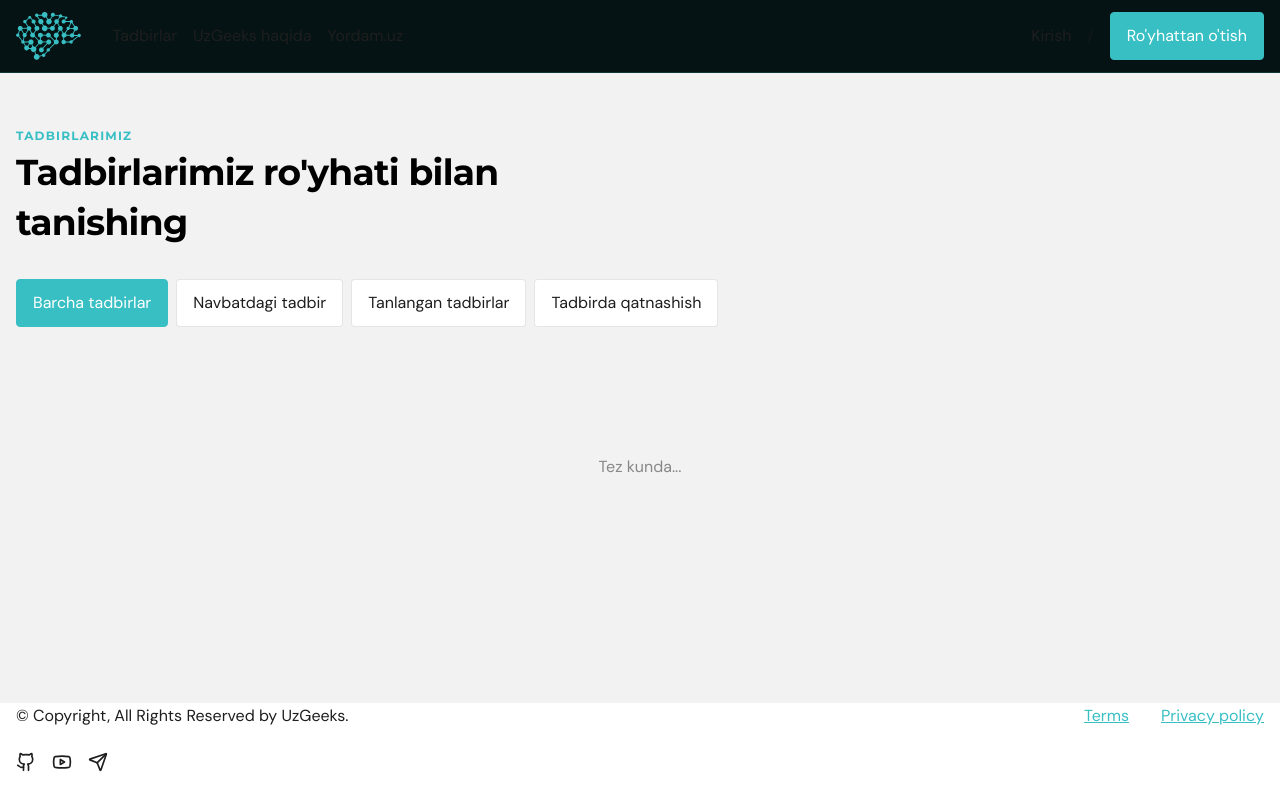
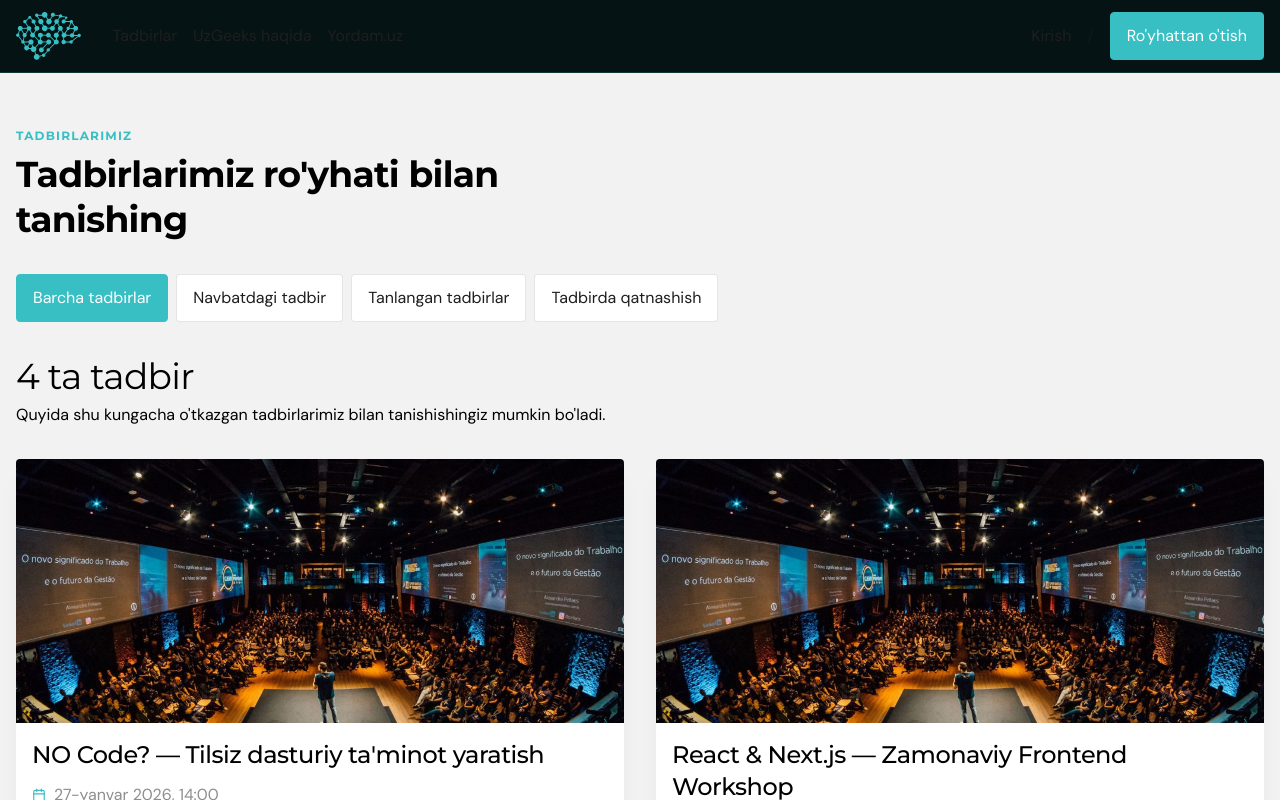
Before and after one commit to amakhmudov/uzgeeks-v3, a Next.js app: page /events in a window 1280 px wide. Both pictures are taken after a click on the button "Barcha tadbirlar". Shown: the top 800 px of the page. Built offline with nearby package versions, Linux system fonts and the light colour scheme.

Commit message:
feat: implement event card component and enhance event display; refactor styles and typography

```diff
--- a/src/components/home/AttendeesWorkAt.tsx
+++ b/src/components/home/AttendeesWorkAt.tsx
@@ -85,8 +85,8 @@ export function AttendeesWorkAt() {
   return (
     <section className="section space-y-8">
       <div className="container">
-        <div className="space-y-1 text-center max-w-xl mx-auto">
-          <p className="text-author text-brand">Ishtirokchilar</p>
+        <div className="title-block text-center max-w-xl mx-auto">
+          <p>Ishtirokchilar</p>
           <h2>
             <strong>
               UzGeeks ishtirokchilari qaysi kompaniyalarda ishlashadi?
--- /dev/null
+++ b/src/components/home/EventCard.tsx
@@ -0,0 +1,62 @@
+import Image from "next/image";
+import { Button } from "@/components/ui/Button";
+import type { EventItem } from "@/types/events";
+import { Calendar, MapPin, Play, Users } from "lucide-react";
+
+type EventCardProps = {
+  event: EventItem;
+};
+
+export function EventCard({ event }: EventCardProps) {
+  return (
+    <div className="rounded flex flex-col h-full bg-white shadow-xl shadow-border/50 hover:translate-y-1 hover:shadow-none transition will-change-transform overflow-hidden">
+      <div className="relative aspect-video max-h-66">
+        <Image
+          src={event.image}
+          alt={event.title}
+          fill
+          className="object-cover"
+        />
+      </div>
+
+      <div className="event-body flex flex-col p-4 space-y-3 grow">
+        <h4>{event.title}</h4>
+
+        <ul className="space-y-1 pb-3">
+          <li className="media-info text-muted">
+            <Calendar
+              size={14}
+              className="text-brand shrink-0"
+              aria-hidden="true"
+            />
+            {event.datetime}
+          </li>
+          <li className="media-info text-muted">
+            <MapPin
+              size={14}
+              className="text-brand shrink-0"
+              aria-hidden="true"
+            />
+            {event.location}
+          </li>
+          <li className="media-info text-muted">
+            <Users
+              size={14}
+              className="text-brand shrink-0"
+              aria-hidden="true"
+            />
+            {event.attendees}
+          </li>
+        </ul>
+
+        <Button
+          variant="primary"
+          className="w-full mt-auto media-info justify-center"
+        >
+          <Play size={16} />
+          Tomosha qilish
+        </Button>
+      </div>
+    </div>
+  );
+}
--- a/src/components/home/EventsSection.tsx
+++ b/src/components/home/EventsSection.tsx
@@ -2,9 +2,12 @@
 
 import { useState } from "react";
 import Image from "next/image";
+import Link from "next/link";
 import { Button } from "@/components/ui/Button";
 import type { Speaker, Event } from "@/types/events";
-import { Check, CircleCheckBig, Plus } from "lucide-react";
+import { CircleCheckBig } from "lucide-react";
+import { EVENTS, SELECTED_EVENTS } from "@/data/events";
+import { EventCard } from "@/components/home/EventCard";
 
 type EventsSectionProps = {
   tabs: string[];
@@ -18,8 +21,8 @@ export function EventsSection({ tabs, event, speakers }: EventsSectionProps) {
   return (
     <section className="section is-dark">
       <div className="container space-y-8">
-        <div className="space-y-1">
-          <p className="text-author text-brand">Tadbirlarimiz</p>
+        <div className="title-block">
+          <p>Tadbirlarimiz</p>
           <h2 className="max-w-xl">
             <strong>Tadbirlarimiz ro'yhati bilan tanishing</strong>
           </h2>
@@ -31,7 +34,7 @@ export function EventsSection({ tabs, event, speakers }: EventsSectionProps) {
               <Button
                 onClick={() => setActiveTab(i)}
                 variant={activeTab === i ? "primary" : "outline"}
-                className={`${activeTab === i ? "" : "bg-white hover:!bg-brand hover:text-white hover:border-brand"}`}
+                className={`${activeTab === i ? "" : "bg-white hover:bg-brand! hover:text-white hover:border-brand"}`}
               >
                 {tab}
               </Button>
@@ -39,7 +42,25 @@ export function EventsSection({ tabs, event, speakers }: EventsSectionProps) {
           ))}
         </ul>
 
-        {activeTab === 1 ? (
+        {activeTab === 0 ? (
+          <section className="space-y-8">
+            <div className="space-y-1">
+              <h2>{EVENTS.length} ta tadbir</h2>
+              <p>
+                Quyida shu kungacha o'tkazgan tadbirlarimiz bilan tanishishingiz
+                mumkin bo'ladi.
+              </p>
+            </div>
+
+            <ul className="grid grid-cols-2 gap-8">
+              {EVENTS.map((ev) => (
+                <li key={ev.id}>
+                  <EventCard event={ev} />
+                </li>
+              ))}
+            </ul>
+          </section>
+        ) : activeTab === 1 ? (
           <section className="space-y-8">
             <div className="space-y-1">
               <h2>{event.date}</h2>
@@ -79,6 +100,24 @@ export function EventsSection({ tabs, event, speakers }: EventsSectionProps) {
               </Button>
             </div>
           </section>
+        ) : activeTab === 2 ? (
+          <section className="space-y-8">
+            <div className="space-y-1">
+              <h2>{SELECTED_EVENTS.length} ta tanlangan tadbir</h2>
+              <p>
+                Jamiyatimiz tomonidan eng ko'p yoqtirilgan va yuqori baholangan
+                tadbirlar to'plami.
+              </p>
+            </div>
+
+            <ul className="grid grid-cols-2 gap-8">
+              {SELECTED_EVENTS.map((ev) => (
+                <li key={ev.id}>
+                  <EventCard event={ev} />
+                </li>
+              ))}
+            </ul>
+          </section>
         ) : (
           <div className="hv-center py-24">
             <p className="text-muted">Tez kunda...</p>
--- a/src/components/home/WhyAttendUzgeeks.tsx
+++ b/src/components/home/WhyAttendUzgeeks.tsx
@@ -23,8 +23,8 @@ export function WhyAttendUzgeeks() {
   return (
     <section className="section is-dark">
       <div className="container space-y-8">
-        <div className="space-y-1">
-          <p className="text-author text-brand">Nimaga qatnashish kerak</p>
+        <div className="title-block">
+          <p>Nimaga qatnashish kerak</p>
           <h2 className="max-w-xl">
             <strong>Nima uchun UzGeeks meetupida qatnashish kerak?</strong>
           </h2>
--- a/src/components/ui/Button.tsx
+++ b/src/components/ui/Button.tsx
@@ -1,7 +1,7 @@
 import { ButtonHTMLAttributes } from "react";
 import { cn } from "@/lib/utils";
 
-type ButtonVariant = "primary" | "outline";
+type ButtonVariant = "primary" | "outline" | "withIcon";
 
 type ButtonProps = {
   variant?: ButtonVariant;
@@ -14,6 +14,7 @@ const baseClasses = "rounded cursor-pointer leading-none h-12 transition";
 const variantClasses: Record<ButtonVariant, string> = {
   primary: "bg-brand border border-brand text-white px-4 hover:bg-brand/80",
   outline: "border text-body px-4 hover:bg-white/10",
+  withIcon: "media-info justify-center",
 };
 
 export function Button({
--- a/src/data/events.ts
+++ b/src/data/events.ts
@@ -3,7 +3,8 @@ import speakerMohinur from "@/assets/images/speaker-mohinur.jpg";
 import speakerAdham from "@/assets/images/speaker-adham.jpg";
 import speakerZarifjon from "@/assets/images/speaker-zarifjon.jpg";
 import speakerMuhamadali from "@/assets/images/speaker-muhamadali.jpg";
-import type { Speaker, Event } from "@/types/events";
+import conference from "@/assets/images/conference.jpg";
+import type { Speaker, Event, EventItem } from "@/types/events";
 
 export const speakers: Speaker[] = [
   {
@@ -54,3 +55,141 @@ export const upcomingEvent: Event = {
   date: "27-yanvar, 14:00",
   location: "Toshkent shahar, Mirzo Ulug'bek tumani, Muminov ko'chasi 4A.",
 };
+
+export const EVENTS: EventItem[] = [
+  {
+    id: "1",
+    day: "27",
+    month: "YAN",
+    category: "meetup",
+    image: conference,
+    title: "NO Code? — Tilsiz dasturiy ta'minot yaratish",
+    datetime: "27-yanvar 2026, 14:00",
+    location: "Toshkent, Muminov ko'chasi 4A",
+    attendees: "240 / 300 o'rin band",
+    avatars: [
+      { initial: "A", colorToken: "avatar-1" },
+      { initial: "M", colorToken: "avatar-2" },
+      { initial: "D", colorToken: "avatar-3" },
+    ],
+    speakerLabel: "5 ma'ruzachi",
+  },
+  {
+    id: "2",
+    day: "15",
+    month: "FEB",
+    category: "workshop",
+    image: conference,
+    title: "React & Next.js — Zamonaviy Frontend Workshop",
+    datetime: "15-fevral 2026, 10:00",
+    location: "Toshkent IT Park, Amir Temur 108",
+    attendees: "80 / 100 o'rin band",
+    avatars: [
+      { initial: "I", colorToken: "avatar-3" },
+      { initial: "B", colorToken: "avatar-4" },
+    ],
+    speakerLabel: "2 mentor",
+  },
+  {
+    id: "3",
+    day: "05",
+    month: "MAR",
+    category: "konferensiya",
+    image: conference,
+    title: "UzGeeks Conference 2026 — IT kelajagi",
+    datetime: "5-mart 2026, 09:00",
+    location: "Hyatt Regency Tashkent",
+    attendees: "500+ ishtirokchi kutilmoqda",
+    avatars: [
+      { initial: "A", colorToken: "avatar-1" },
+      { initial: "Z", colorToken: "avatar-6" },
+      { initial: "F", colorToken: "avatar-4" },
+    ],
+    speakerLabel: "12 spiker",
+  },
+  {
+    id: "4",
+    day: "22",
+    month: "MAR",
+    category: "hackathon",
+    image: conference,
+    title: "UzHack 2026 — 48 soatlik kodlash maratoni",
+    datetime: "22–24 mart 2026",
+    location: "INHA University, Toshkent",
+    attendees: "Sovrin: $5,000",
+    avatars: [
+      { initial: "T", colorToken: "avatar-3" },
+      { initial: "S", colorToken: "avatar-6" },
+    ],
+    speakerLabel: "Jamoalar uchun",
+  },
+];
+
+export const SELECTED_EVENTS: EventItem[] = [
+  {
+    id: "s1",
+    day: "18",
+    month: "OKT",
+    category: "konferensiya",
+    image: conference,
+    title: "UzGeeks Conf 2025 — Raqamli O'zbekiston",
+    datetime: "18-oktabr 2025, 09:00",
+    location: "IT Park Toshkent, Amir Temur 108",
+    attendees: "420 ishtirokchi",
+    avatars: [
+      { initial: "A", colorToken: "avatar-1" },
+      { initial: "Z", colorToken: "avatar-2" },
+      { initial: "M", colorToken: "avatar-5" },
+    ],
+    speakerLabel: "10 spiker",
+  },
+  {
+    id: "s2",
+    day: "12",
+    month: "APR",
+    category: "meetup",
+    image: conference,
+    title: "AI & Startup — G'oyadan Mahsulotgacha",
+    datetime: "12-aprel 2025, 14:00",
+    location: "Toshkent, Chilonzor Texnopark",
+    attendees: "180 ishtirokchi",
+    avatars: [
+      { initial: "F", colorToken: "avatar-4" },
+      { initial: "D", colorToken: "avatar-6" },
+    ],
+    speakerLabel: "4 ma'ruzachi",
+  },
+  {
+    id: "s3",
+    day: "07",
+    month: "IYN",
+    category: "workshop",
+    image: conference,
+    title: "Python for Data — Amaliy Ma'lumotlar Tahlili",
+    datetime: "7-iyun 2025, 10:00",
+    location: "Najot Ta'lim, Toshkent",
+    attendees: "60 / 60 o'rin band",
+    avatars: [
+      { initial: "N", colorToken: "avatar-3" },
+      { initial: "S", colorToken: "avatar-1" },
+    ],
+    speakerLabel: "2 mentor",
+  },
+  {
+    id: "s4",
+    day: "14",
+    month: "SEP",
+    category: "hackathon",
+    image: conference,
+    title: "HackUz 2025 — Sog'liqni Saqlash va AI",
+    datetime: "14–15 sentabr 2025",
+    location: "INHA University, Toshkent",
+    attendees: "Sovrin: $3,000",
+    avatars: [
+      { initial: "K", colorToken: "avatar-6" },
+      { initial: "J", colorToken: "avatar-2" },
+      { initial: "R", colorToken: "avatar-5" },
+    ],
+    speakerLabel: "Jamoalar uchun",
+  },
+];
--- a/src/styles/typography.css
+++ b/src/styles/typography.css
@@ -25,7 +25,7 @@
 
   h2,
   .h2 {
-    @apply text-4xl leading-snug;
+    @apply text-4xl leading-tight;
   }
 
   h3,
@@ -33,28 +33,29 @@
     @apply font-medium text-3xl;
   }
 
+  h4,
+  .h4 {
+    @apply font-medium text-2xl;
+  }
+
   h6,
   .h6 {
     @apply font-medium text-base;
-  }
-
-  .text-lead {
-    @apply text-lg;
-  }
-
-  .text-date {
-    @apply text-sm text-muted;
-  }
-
-  .text-author {
-    @apply text-xs font-montserrat font-bold tracking-widest uppercase;
   }
 
   blockquote {
     @apply border-l-4 border-brand bg-brand/5 p-4 rounded pl-4 space-y-4;
 
     p {
-      @apply font-serif italic text-balance;
+      @apply font-lora italic text-balance;
+    }
+  }
+
+  .title-block {
+    @apply space-y-2;
+
+    > p {
+      @apply text-author text-brand;
     }
   }
 }
--- a/src/styles/utilities.css
+++ b/src/styles/utilities.css
@@ -10,6 +10,24 @@
   @apply grid place-items-center;
 }
 
+@utility text-lead {
+  @apply text-lg;
+}
+
+@utility text-date {
+  @apply text-sm text-muted;
+}
+
+@utility text-author {
+  @apply text-xs font-montserrat font-bold tracking-widest uppercase;
+}
+
 @utility bd {
   @apply border border-red-500;
 }
+
+@utility text-card-muted {
+  font-size: 0.875rem;
+  line-height: 1.25rem;
+  color: var(--color-on-dark-muted);
+}
```
Also changed, not shown: app/layout.tsx (+9 -14 lines), src/styles/base.css (+61 -0 lines), src/styles/variables.css (+16 -2 lines), src/types/events.ts (+21 -0 lines).
